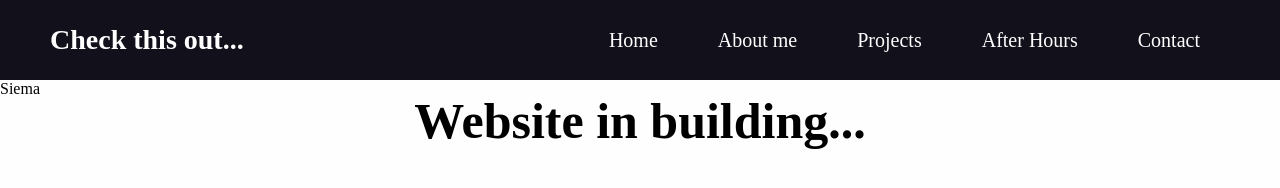
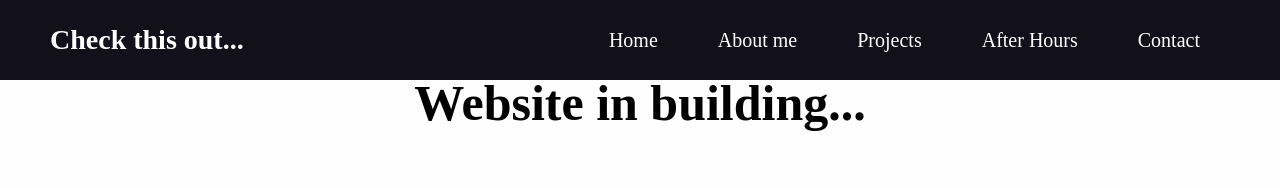
Before and after one commit to KacperJochymek/PortfolioWebsite, a plain HTML site: page index.html in a window 1280 px wide. Drawn offline with Linux system fonts and the light colour scheme.

Commit message:
delete siema

```diff
--- a/index.html
+++ b/index.html
@@ -37,9 +37,7 @@
             </ul>
         </nav>
     </header>
-    <div>
-        Siema
-    </div>
+
 
     <div class="container">
         <h1>Website in building...</h1>
```
